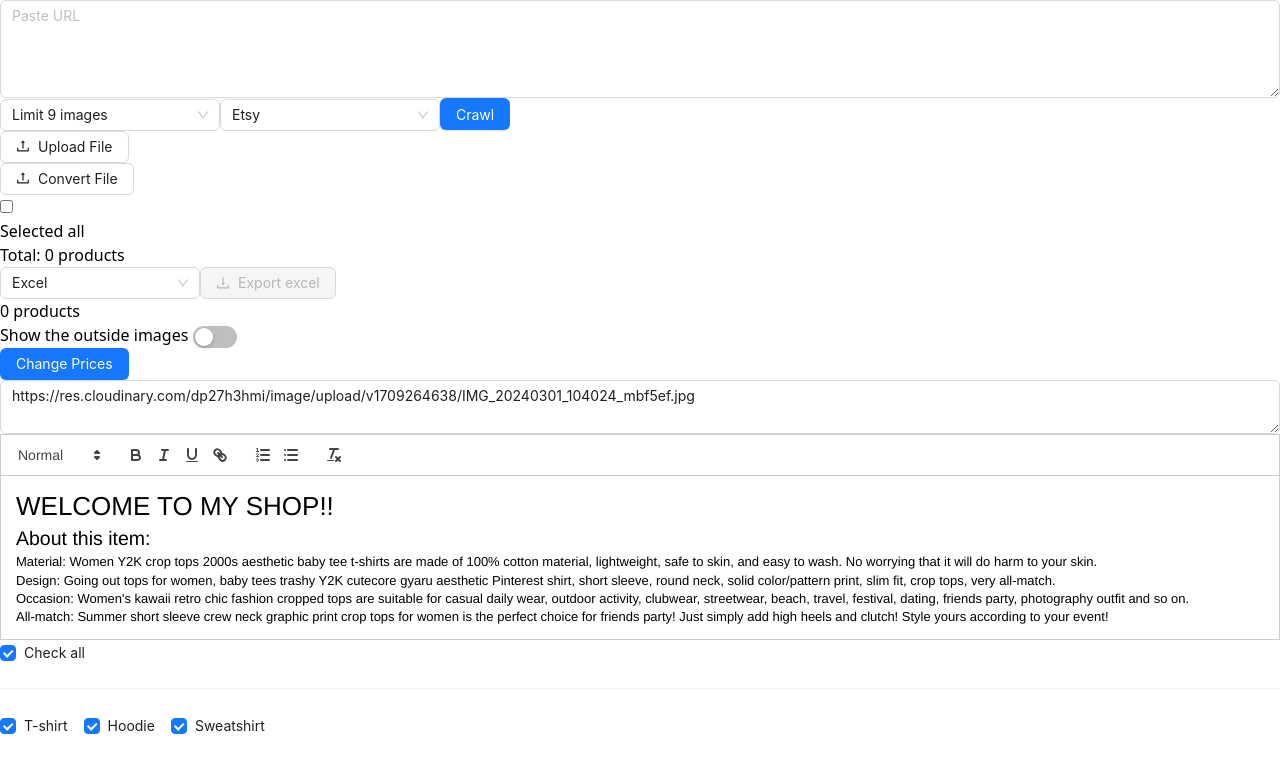
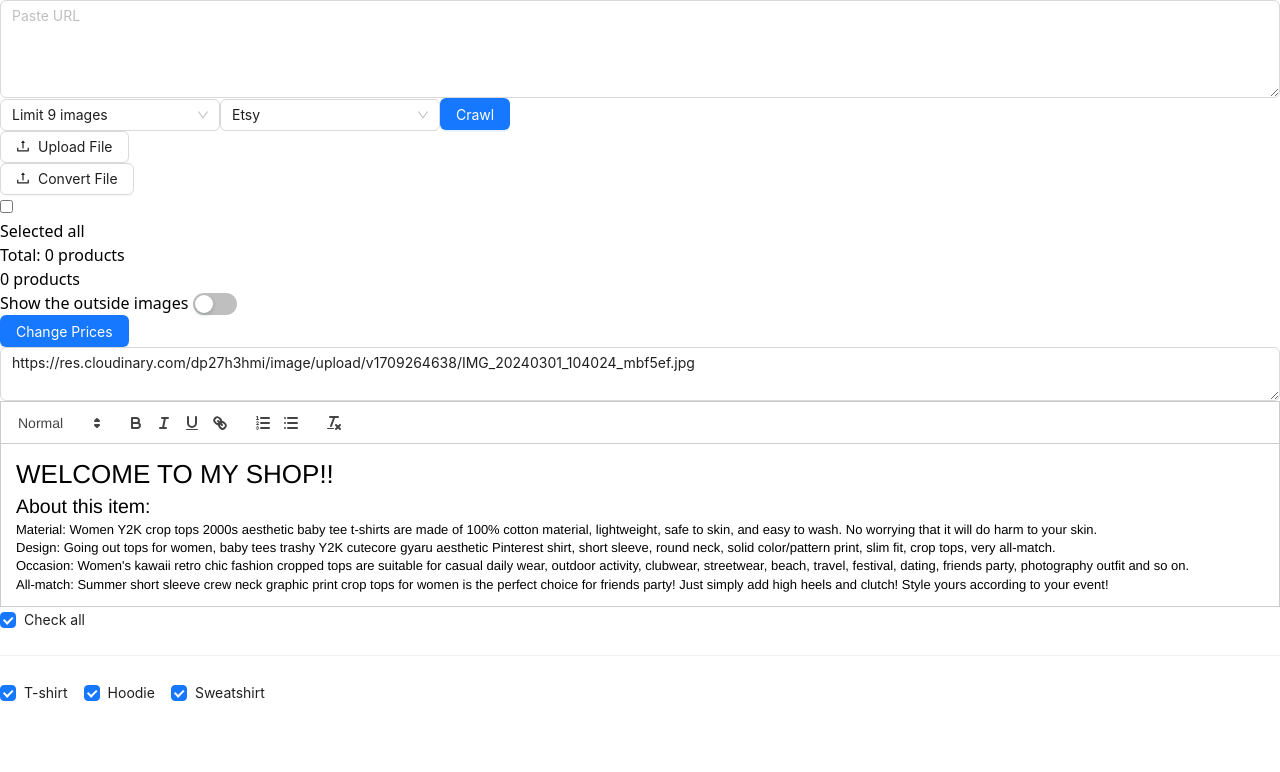
Before and after one commit to TrongNguyen202/templatettnew, a React (Vite) app: page / in a window 1280 px wide. Shown: the top 772 px of the page. Built offline with nearby package versions, Linux system fonts and the light colour scheme.

Commit message:
fix price

```diff
--- a/src/App.jsx
+++ b/src/App.jsx
@@ -139,24 +139,27 @@ export default function Crawl() {
     { size: "2XL", price: 26.9 },
     { size: "3XL", price: 28.9 },
     { size: "4XL", price: 28.9 },
+    { size: "5XL", price: 30.9 },
   ];
   const sizesSweat = [
-    { size: "S", price: 25.9 },
-    { size: "M", price: 25.9 },
-    { size: "L", price: 25.9 },
-    { size: "XL", price: 25.9 },
-    { size: "2XL", price: 26.9 },
-    { size: "3XL", price: 28.9 },
-    { size: "4XL", price: 28.9 },
+    { size: "S", price: 39.5 },
+    { size: "M", price: 41.5 },
+    { size: "L", price: 41.5 },
+    { size: "XL", price: 41.5 },
+    { size: "2XL", price: 43.5 },
+    { size: "3XL", price: 44.5 },
+    { size: "4XL", price: 44.5 },
+    { size: "5XL", price: 47.5 },
   ];
   const sizesHoodie = [
-    { size: "S", price: 25.9 },
-    { size: "M", price: 25.9 },
-    { size: "L", price: 25.9 },
-    { size: "XL", price: 25.9 },
-    { size: "2XL", price: 26.9 },
-    { size: "3XL", price: 28.9 },
-    { size: "4XL", price: 28.9 },
+    { size: "S", price: 43.9 },
+    { size: "M", price: 46.9 },
+    { size: "L", price: 46.9 },
+    { size: "XL", price: 46.9 },
+    { size: "2XL", price: 48.9 },
+    { size: "3XL", price: 49.9 },
+    { size: "4XL", price: 50.9 },
+    { size: "5XL", price: 51.9 },
   ];
   const data = sizes.map((item, index) => ({
     key: index,
@@ -877,22 +880,7 @@ export default function Crawl() {
         </div>
         <div className="flex justify-between items-center">
           <div className="flex gap-2 items-center mt-5">
-            <Select
-              defaultValue="excel"
-              style={{
-                width: 200,
-              }}
-              onChange={(value) => setDownloadType(value)}
-              options={downloadTypeOption}
-            />
-            <Button
-              type="primary"
-              disabled={CountSelectedItems === 0}
-              icon={<DownloadOutlined />}
-              onClick={onExportByType}
-            >
-              Export excel
-            </Button>
+
 
             <div>
               <span className="font-semibold">{CountSelectedItems} products</span>
```
